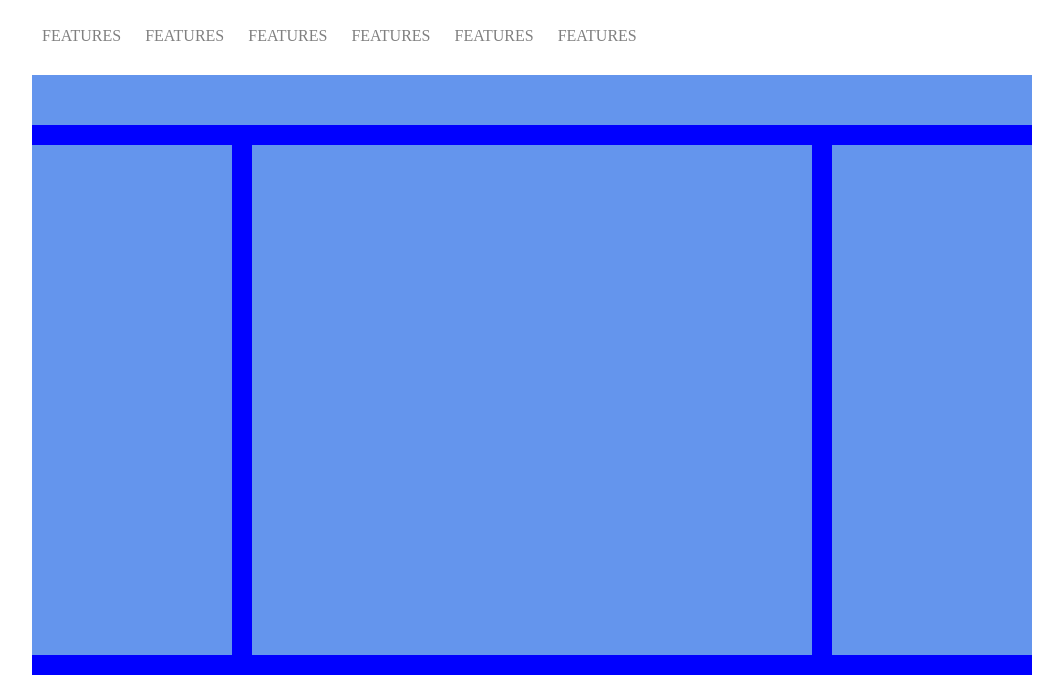
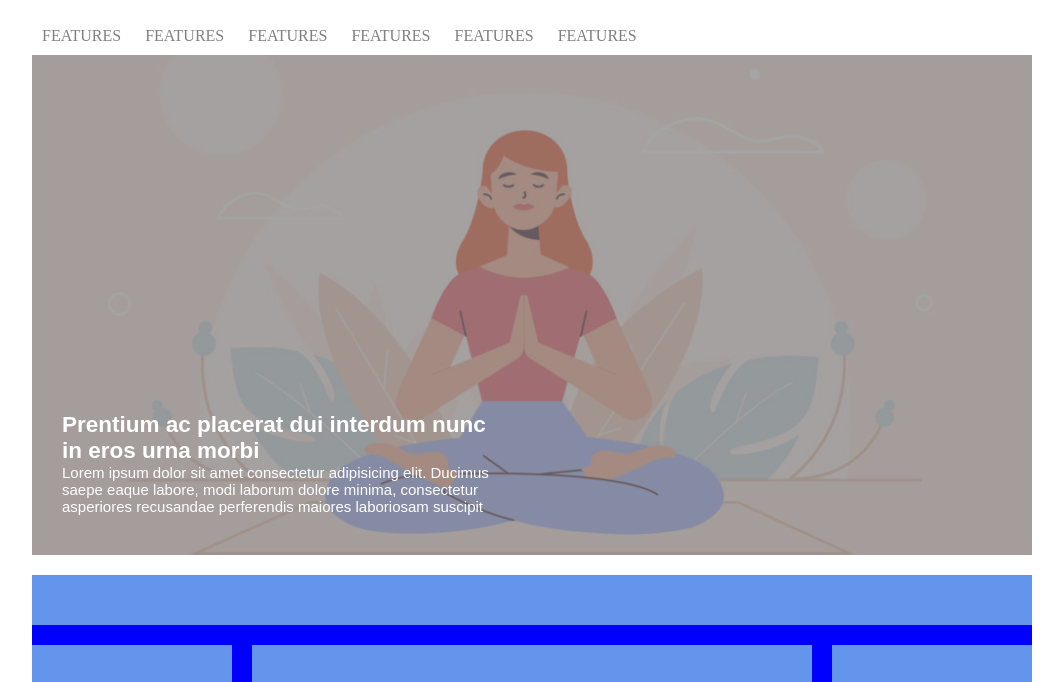
Before and after one commit to gianlutech/htmlcss-wp, a plain HTML site: page index.html in a window 1280 px wide. Shown: the part 57-739 px from the top of the page, without its empty margins (108-1171 px from the left). Drawn offline with Linux system fonts and the light colour scheme.

Commit message:
opacita img yoga

```diff
--- a/css/style.css
+++ b/css/style.css
@@ -18,6 +18,9 @@
 .text-grey{
     color: grey;
 }
+.text-white{
+    color: white;
+}
 /* LOGO */
 #logo{
     height: 50px;
@@ -29,8 +32,26 @@ li,a{
     padding: 5px;
     text-decoration: none;
 }
-
-
+/* SECTION */
+.yoga{
+    background-image: linear-gradient(
+        rgba(0, 0, 0, 0.5),
+        rgba(0, 0, 0, 0.5)
+      ), url(../img/banner.jpg);
+    opacity: 0.7;
+    background-size: cover;
+    background-position: center;
+    height: 500px;
+    position: relative;
+}
+.text-image{
+    font-family: 'Montserrat', sans-serif;
+    font-size: 15px;
+    width: 50%;
+    padding: 30px;
+    position: absolute;
+    bottom: 10px;
+}
 
 header{
     margin-bottom: 20px;
--- a/index.html
+++ b/index.html
@@ -24,7 +24,12 @@
                     <li><a href="*"> FEATURES</a></li>
                 </ul>
             </nav>
-            <div class="yoga"></div>
+            <div class="yoga">
+                <div class="text-image text-white">
+                    <h2>Prentium ac placerat dui interdum nunc in eros urna morbi</h2>
+                    <span>Lorem ipsum dolor sit amet consectetur adipisicing elit. Ducimus saepe eaque labore, modi laborum dolore minima, consectetur asperiores recusandae perferendis maiores laboriosam suscipit </span>
+                </div>
+                </div>
        </section>
        <main>
            <div class="or-block"></div>
```
